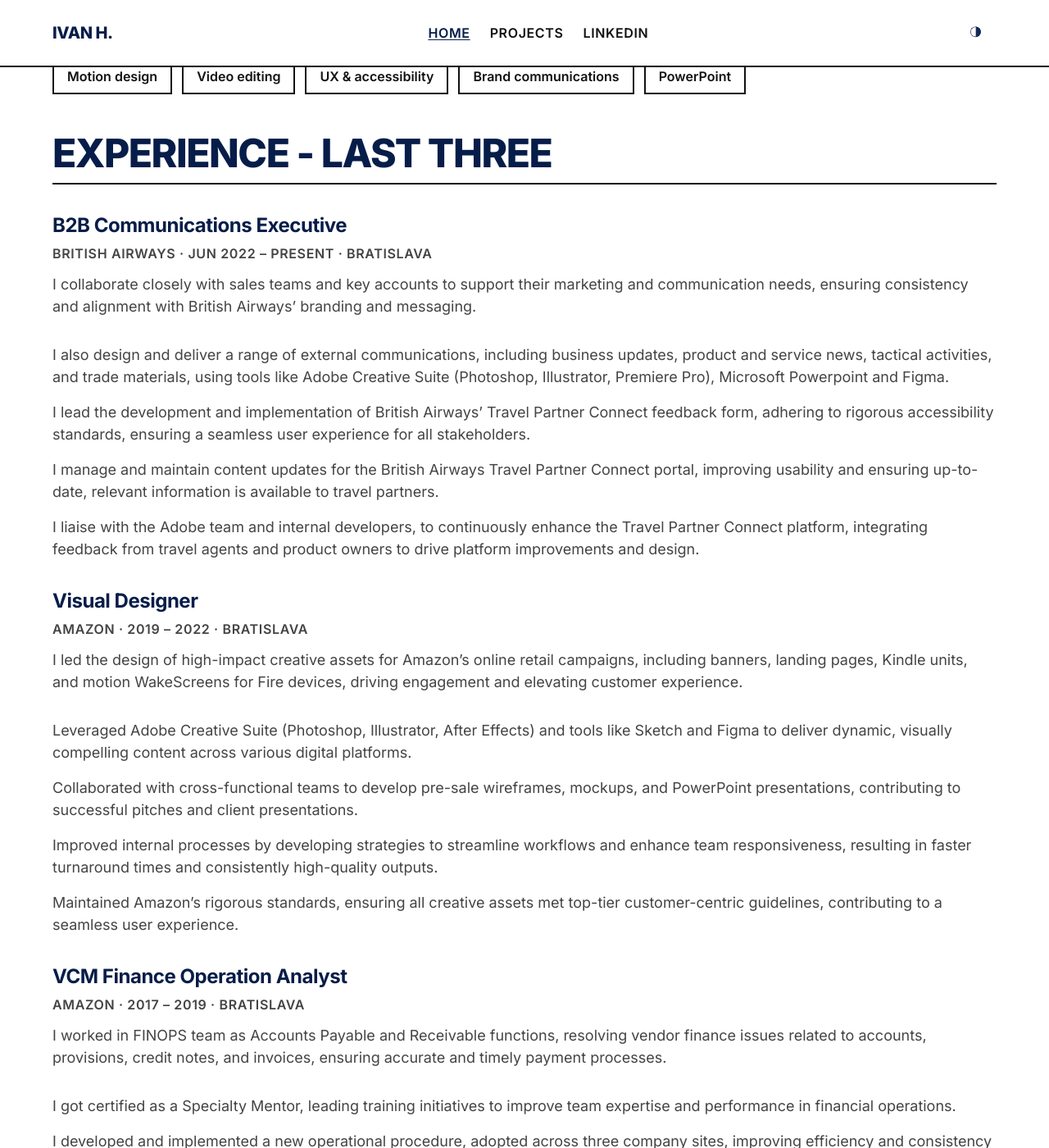
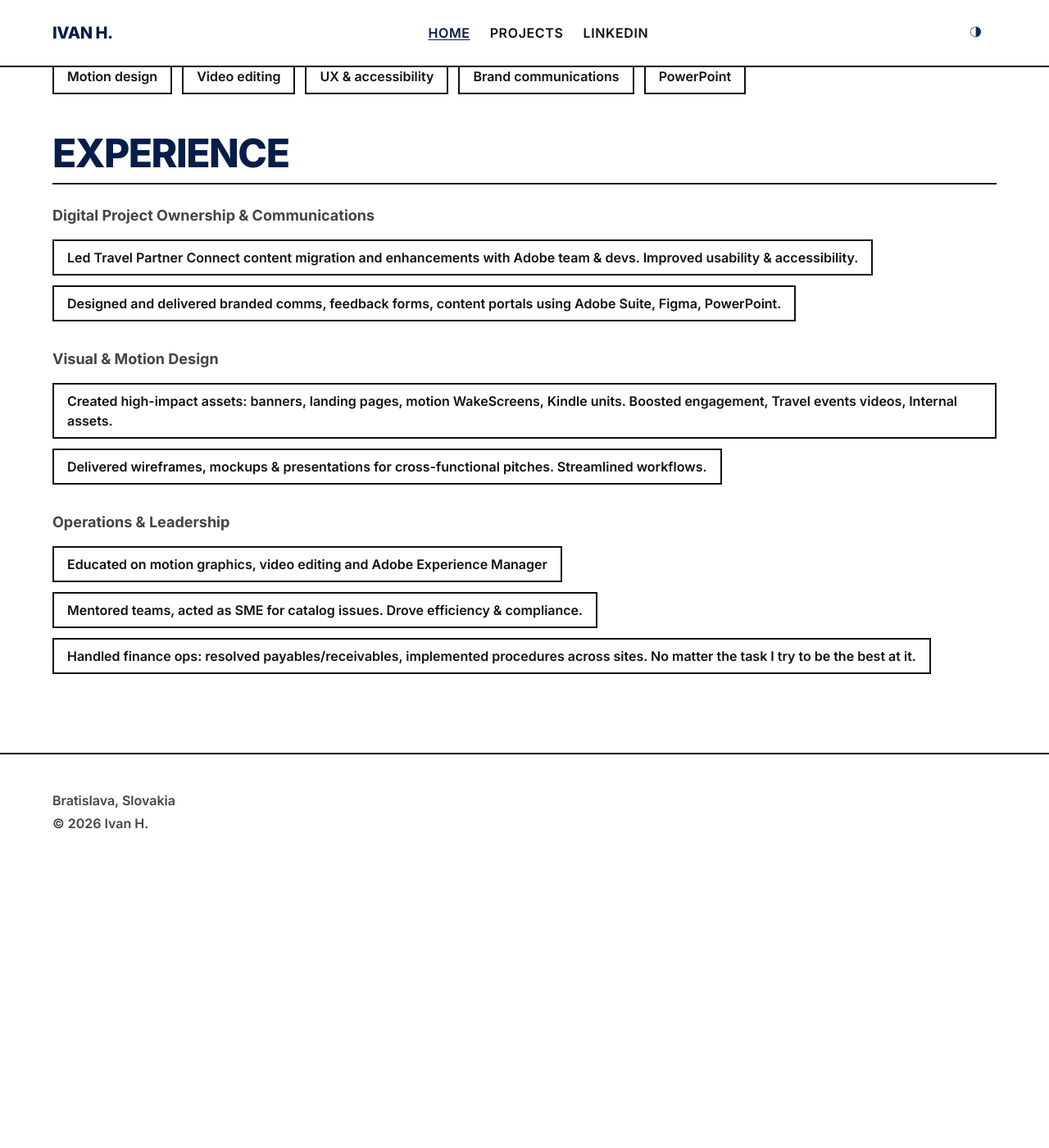
Before and after one commit to ivanhb-sk/ivanhb-sk.github.io, a Jekyll site: the page built from index.md, in a window 1280 px wide and 1400 px high, scrolled down 701 px. Shown: the whole window at 82% size. Built offline with Jekyll 4.4.1, drawn with Linux system fonts in a browser that asks for light colours; after the commit the page ends 1761 px from its top, so only the background shows below that; some of the changed text lies outside the part shown.

Commit message:
modified content of main page

```diff
--- a/index.md
+++ b/index.md
@@ -30,54 +30,17 @@ Based in Bratislava, Slovakia — native Spanish speaker, fluent in English, pro
 - Brand communications
 - PowerPoint
 
-## Experience - Last three
+## Experience
 
-### B2B Communications Executive
+**Digital Project Ownership & Communications**
+- Led Travel Partner Connect content migration and enhancements with Adobe team & devs. Improved usability & accessibility.
+- Designed and delivered branded comms, feedback forms, content portals using Adobe Suite, Figma, PowerPoint.
 
-British Airways · Jun 2022 – Present · Bratislava
+**Visual & Motion Design**
+- Created high-impact assets: banners, landing pages, motion WakeScreens, Kindle units. Boosted engagement, Travel events videos, Internal assets.
+- Delivered wireframes, mockups & presentations for cross-functional pitches. Streamlined workflows.
 
-I collaborate closely with sales teams and key accounts to support their marketing and communication needs, ensuring consistency and alignment with British Airways' branding and messaging.
-
-I also design and deliver a range of external communications, including business updates, product and service news, tactical activities, and trade materials, using tools like Adobe Creative Suite (Photoshop, Illustrator, Premiere Pro), Microsoft Powerpoint and Figma.
-
-I lead the development and implementation of British Airways’ Travel Partner Connect feedback form, adhering to rigorous accessibility standards, ensuring a seamless user experience for all stakeholders.
-
-I manage and maintain content updates for the British Airways Travel Partner Connect portal, improving usability and ensuring up-to-date, relevant information is available to travel partners.
-
-I liaise with the Adobe team and internal developers, to continuously enhance the Travel Partner Connect platform, integrating feedback from travel agents and product owners to drive platform improvements and design.
-
-### Visual Designer
-
-Amazon · 2019 – 2022 · Bratislava
-
-I led the design of high-impact creative assets for Amazon’s online retail campaigns, including banners, landing pages, Kindle units, and motion WakeScreens for Fire devices, driving engagement and elevating customer experience.
-
-Leveraged Adobe Creative Suite (Photoshop, Illustrator, After Effects) and tools like Sketch and Figma to deliver dynamic, visually compelling content across various digital platforms.
-
-Collaborated with cross-functional teams to develop pre-sale wireframes, mockups, and PowerPoint presentations, contributing to successful pitches and client presentations.
-
-Improved internal processes by developing strategies to streamline workflows and enhance team responsiveness, resulting in faster turnaround times and consistently high-quality outputs.
-
-Maintained Amazon's rigorous standards, ensuring all creative assets met top-tier customer-centric guidelines, contributing to a seamless user experience.
-
-###  VCM Finance Operation Analyst
-
-Amazon · 2017 – 2019 · Bratislava
-
-I worked in FINOPS team as Accounts Payable and Receivable functions, resolving vendor finance issues related to accounts, provisions, credit notes, and invoices, ensuring accurate and timely payment processes.
-
-I got certified as a Specialty Mentor, leading training initiatives to improve team expertise and performance in financial operations.
-
-I developed and implemented a new operational procedure, adopted across three company sites, improving efficiency and consistency in financial workflows.
-
-I served as a Subject Matter Expert (SME) for catalog-related cases, supporting colleagues in resolving vendor issues with product listings, ensuring accuracy and compliance with company policies.
-
-I collaborated with the catalog team to address vendor product and catalog issues, ensuring seamless updates and process improvements.
-
-## Education
-
-### Diplomatura — Screenwriting for Film, TV & Theatre
-
-TAI Madrid · 2001 – 2003
-
-Video and 16mm production practice, short-film screenwriting, and a final feature-length screenplay project.
+**Operations & Leadership**
+- Educated on motion graphics, video editing and Adobe Experience Manager
+- Mentored teams, acted as SME for catalog issues. Drove efficiency & compliance.
+- Handled finance ops: resolved payables/receivables, implemented procedures across sites. No matter the task I try to be the best at it.
```
